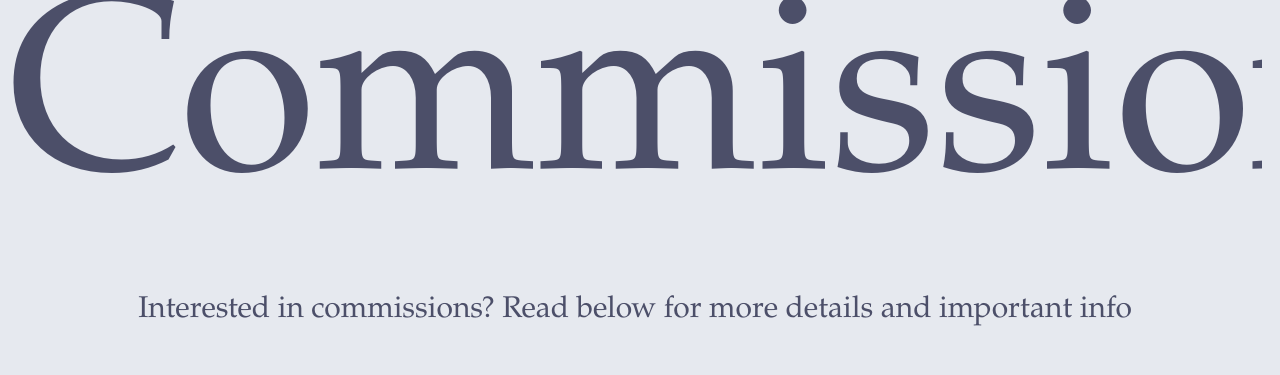
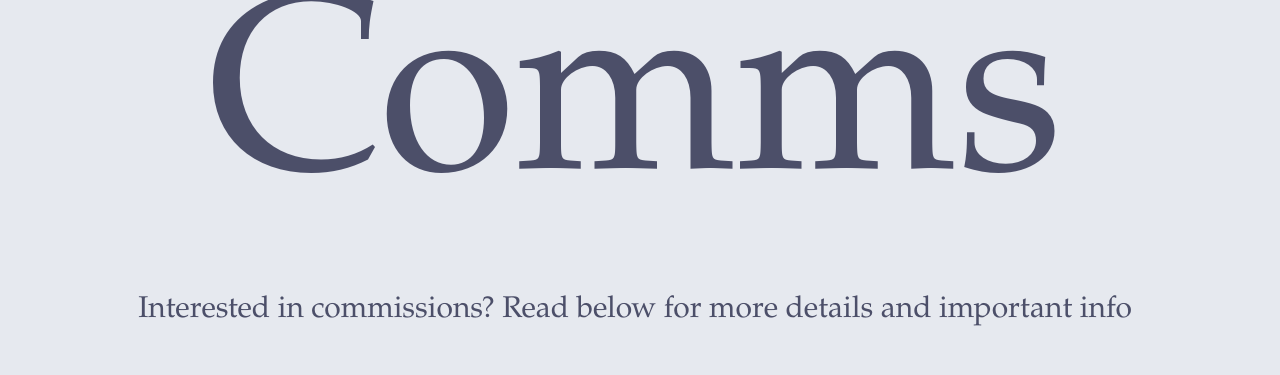
Before and after one commit to Senexd/sens-site, a plain HTML site: page index.html in a window 1280 px wide. Both pictures are taken after a click on the button "Comms". Shown: the part 107-482 px from the top of the page. Drawn offline with Linux system fonts and the light colour scheme.

Commit message:
The tiniest edit to make 1024 device screens look ok on the cooms tab

```diff
--- a/index.html
+++ b/index.html
@@ -89,7 +89,7 @@
         </div>
 
         <div id="Comms" style="display: none;">
-            <header id="mainHeader" class="text" style="text-align: center;">Commissions</header>
+            <header id="mainHeader" class="text" style="text-align: center;">Comms</header>
             <p class="text" style="text-align: center; font-size: 30px;">Interested in commissions? Read below for
                 more
                 details and important info</p>
```
